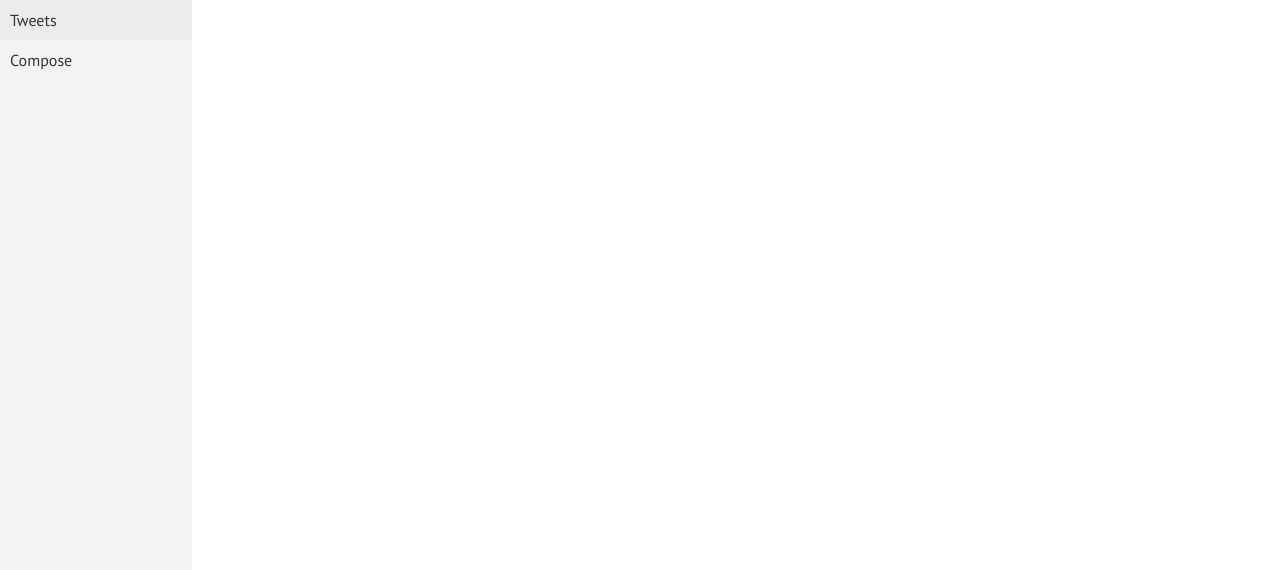
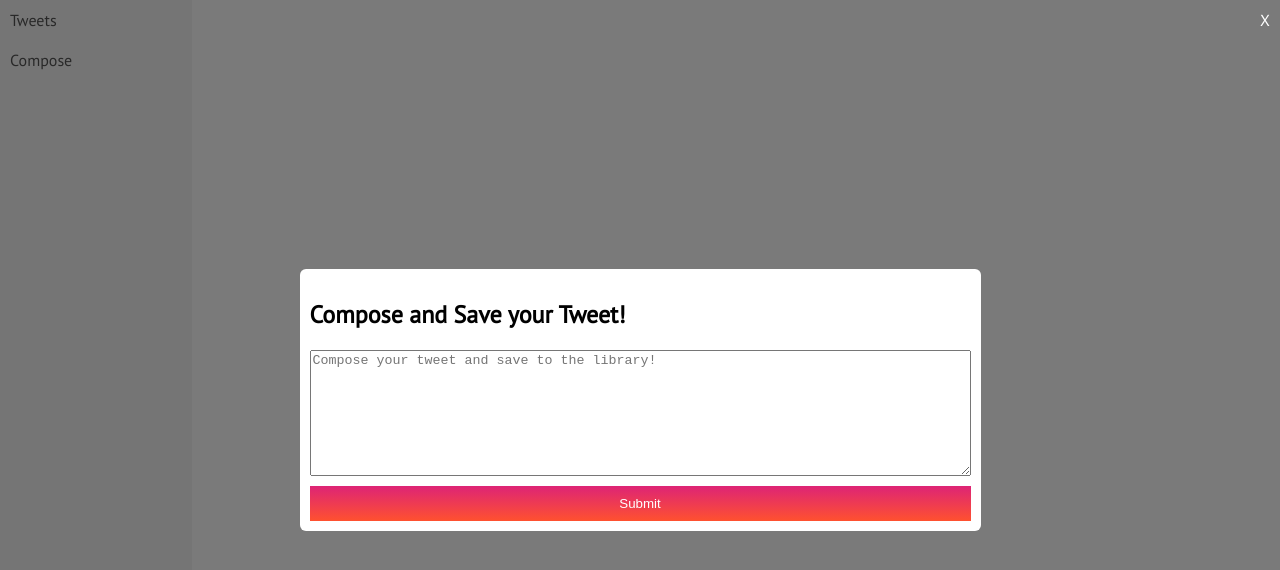
Before and after one commit to staotr/tweet-helper, a website: page public/index.html in a window 1280 px wide. Both pictures are taken after a click on the link "Compose". Drawn offline with Linux system fonts and the light colour scheme; no server answers.

Commit message:
first draft of compose modal design

```diff
--- a/public/index.html
+++ b/public/index.html
@@ -3,7 +3,7 @@
   <head>
     <link href="./main.css" rel="stylesheet">
     <link href="https://fonts.googleapis.com/css?family=Montserrat|PT+Sans" rel="stylesheet">
-    <script src="./loader.js"></script>
+    <script src="./main.js"></script>
   </head>
   <body>
     <div id="app">
@@ -11,17 +11,17 @@
         <!-- Navigation Bar and Items -->
         <div class="navigation-side-bar">
           <div class="navbar-item"><a href="#">Tweets</a></div>
-          <div class="navbar-item"><a href="#">Compose</a></div>
+          <div class="navbar-item"><a id="compose-enter" href="#">Compose</a></div>
         </div>
       </div>
       <!-- Section handles all dynamic data -->
       <div id="action-section"></div>
       <div id="compose" class="compose-section hide">
-
+        <a class="compose-exit" href="">X</a>
         <div class="form-container">
           <h2>Compose and Save your Tweet!</h2>
           <form class="form" action="index.html" method="post">
-            <textarea class="form-text-area" name="name" rows="8" cols="80"></textarea>
+            <textarea class="form-text-area" name="name" rows="8" placeholder="Compose your tweet and save to the library!" cols="80"></textarea>
             <button class="btn-primary" type="button" name="button">Submit</button>
           </form>
         </div>
--- a/public/main.css
+++ b/public/main.css
@@ -86,6 +86,13 @@ body {
   top: 0;
   left: 0;
 }
+.compose-exit {
+  position: absolute;
+  top: 10px;
+  right: 10px;
+  color: #fff;
+  text-decoration: none;
+}
 .form-container {
   background: #fff;
   padding: 10px;
--- a/public/loader.js
+++ b/public/main.js
@@ -1,3 +1,27 @@
+/*
+  Checks for elements in list
+*/
+
+function toggleFlexClass(el) {
+  // check for hide in class list
+  if (el.classList.contains("flex")) {
+    el.classList.remove("flex");
+    return
+  }
+  el.classList.add("flex");
+}
+
+function toggleHideClass(el) {
+  // check for hide in class list
+  if (el.classList.contains("hide")) {
+    el.classList.remove("hide");
+    return
+  }
+  el.classList.add("hide");
+}
+
+
+
 /*
   Grabs text from parent div.
 */
@@ -96,4 +120,12 @@ function loadData() {
 
 window.onload = function() {
   loadData();
+
+  // Create event listeners for compose lightbox
+  var composeWindow = document.getElementById("compose");
+  var composeLink = document.getElementById("compose-enter");
+  composeLink.addEventListener("click", function() {
+      toggleHideClass(composeWindow);
+      toggleFlexClass(composeWindow);
+  });
 }
```
Also changed, not shown: public/compose.js (deleted, +0 -12 lines).
